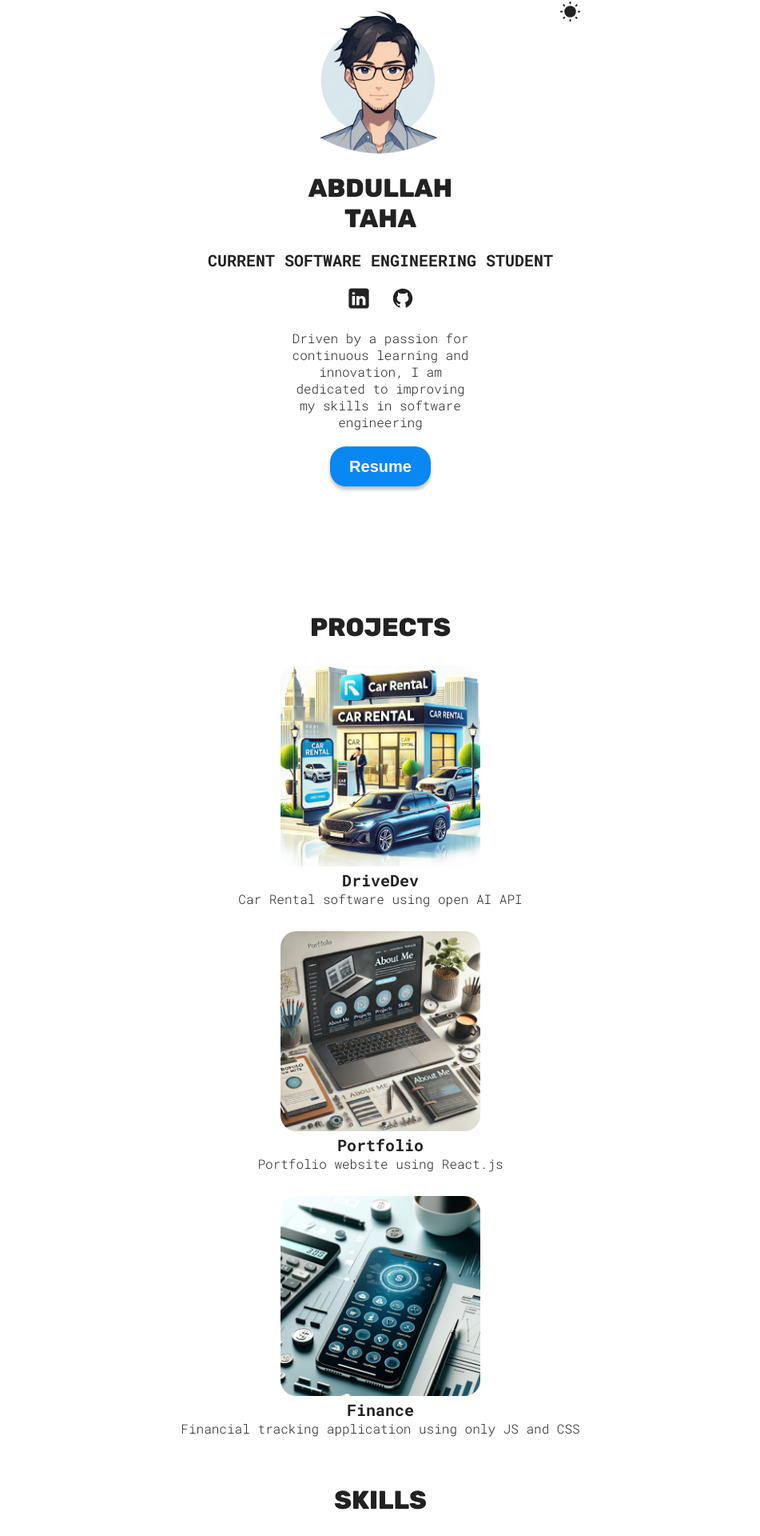
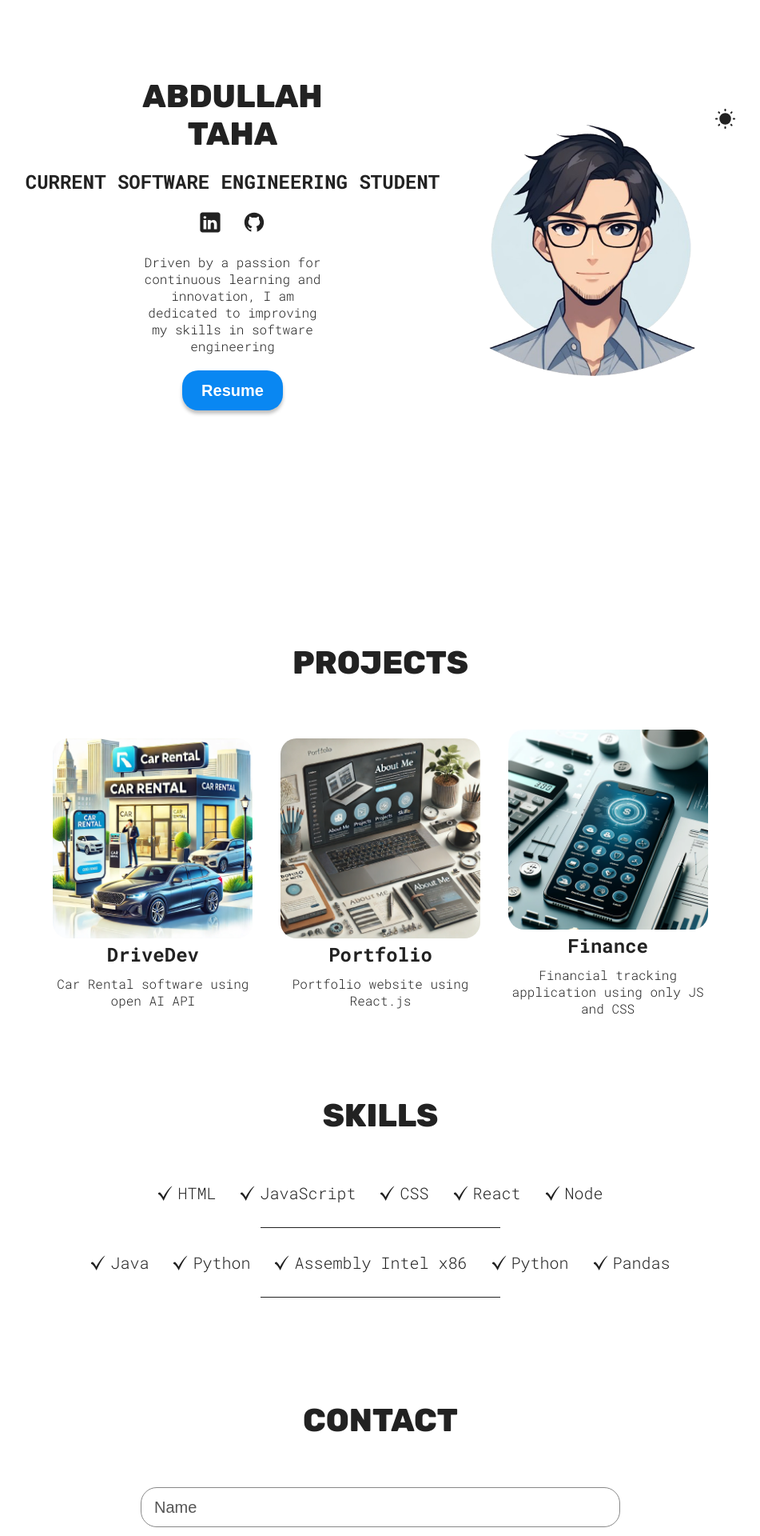
Before and after one commit to AbdullahT01/Abdullah_Portfolio, a React (Vite) app: page / in a window 1280 px wide. Shown: the part 95-2015 px from the top of the page at 80% size, without its empty margins (164-1115 px from the left). Built offline with nearby package versions, Linux system fonts and the light colour scheme.

Commit message:
added media queries

```diff
--- a/src/App.css
+++ b/src/App.css
@@ -66,3 +66,40 @@
 .hover {
   cursor: pointer;
 }
+
+@media (width >= 800px){
+  #root{
+    gap: 100px;
+  }
+
+  h1{
+    font-size: 40px;
+  }
+
+  h2, h3 {
+    font-size: 24px;
+  }
+
+  p{
+    font-size: 2opx;
+  }
+
+   .sectionTitle{
+    margin-bottom: 60px;
+   }
+}
+
+@media (width >= 1400px){
+  #root{
+    gap: 200px;
+  }
+
+  h1{
+    font-size: 48px;
+  }
+
+
+   .sectionTitle{
+    margin-bottom: 75px;
+   }
+}
--- a/src/sections/Hero/Contact/ContactStyles.module.css
+++ b/src/sections/Hero/Contact/ContactStyles.module.css
@@ -58,3 +58,25 @@
     box-shadow: 0 2px 2px rgba(0, 0, 0, 0.25);
 
 }
+
+
+@media (width >= 800px){
+    textarea, input:not([type = 'submit']){
+        width: 600px;
+        font-size: 20px;
+    }
+
+    form{
+        gap: 40px;
+    }
+
+}
+
+@media (width >= 1400px){
+    textarea, input:not([type = 'submit']){
+        width: 800px;
+    }
+
+
+
+}
--- a/src/sections/Hero/HeroStyles.module.css
+++ b/src/sections/Hero/HeroStyles.module.css
@@ -80,3 +80,26 @@
     justify-content: center;
     gap: 20px;
 }
+
+@media (width >= 800px){
+    .container{
+        flex-direction: row-reverse;
+        align-items: center;
+        justify-content: space-evenly;
+    }
+
+    .container .hero {
+        max-width: 350px;
+        width: 350px;
+    }
+
+}
+
+@media (width >= 1400px){
+
+    .container .hero {
+        max-width: 400px;
+        width: 400px;
+    }
+
+}
--- a/src/sections/Hero/Projects/projectsStyle.module.css
+++ b/src/sections/Hero/Projects/projectsStyle.module.css
@@ -22,9 +22,25 @@
     transform: scale(1.05);
 }
 
-.container .projectsContainer{
+.projectsContainer{
     display: flex;
     flex-direction: column;
     align-items: center;
     gap: 30px;
 }
+
+@media (width >= 800px){
+    .projectsContainer{
+        flex-direction: row;
+        flex-wrap: wrap;
+        justify-content: space-evenly;
+        padding: 0 30px;
+        gap: 30px;
+    }
+
+    .container a p {
+        margin-top: 10px;
+        width: 250px;
+    }
+
+}
--- a/src/sections/Hero/Skills/SkillsStyles.module.css
+++ b/src/sections/Hero/Skills/SkillsStyles.module.css
@@ -30,3 +30,19 @@
     background-color: var(--text-color);
     margin: 30px auto;
 }
+
+@media (width >= 800px){
+    .skillList{
+       max-width: fit-content;
+       gap: 30px;
+    }
+
+    .skillList p{
+        font-size: 20px;
+    }
+
+    hr{
+        width: 300px;
+    }
+
+}
```
